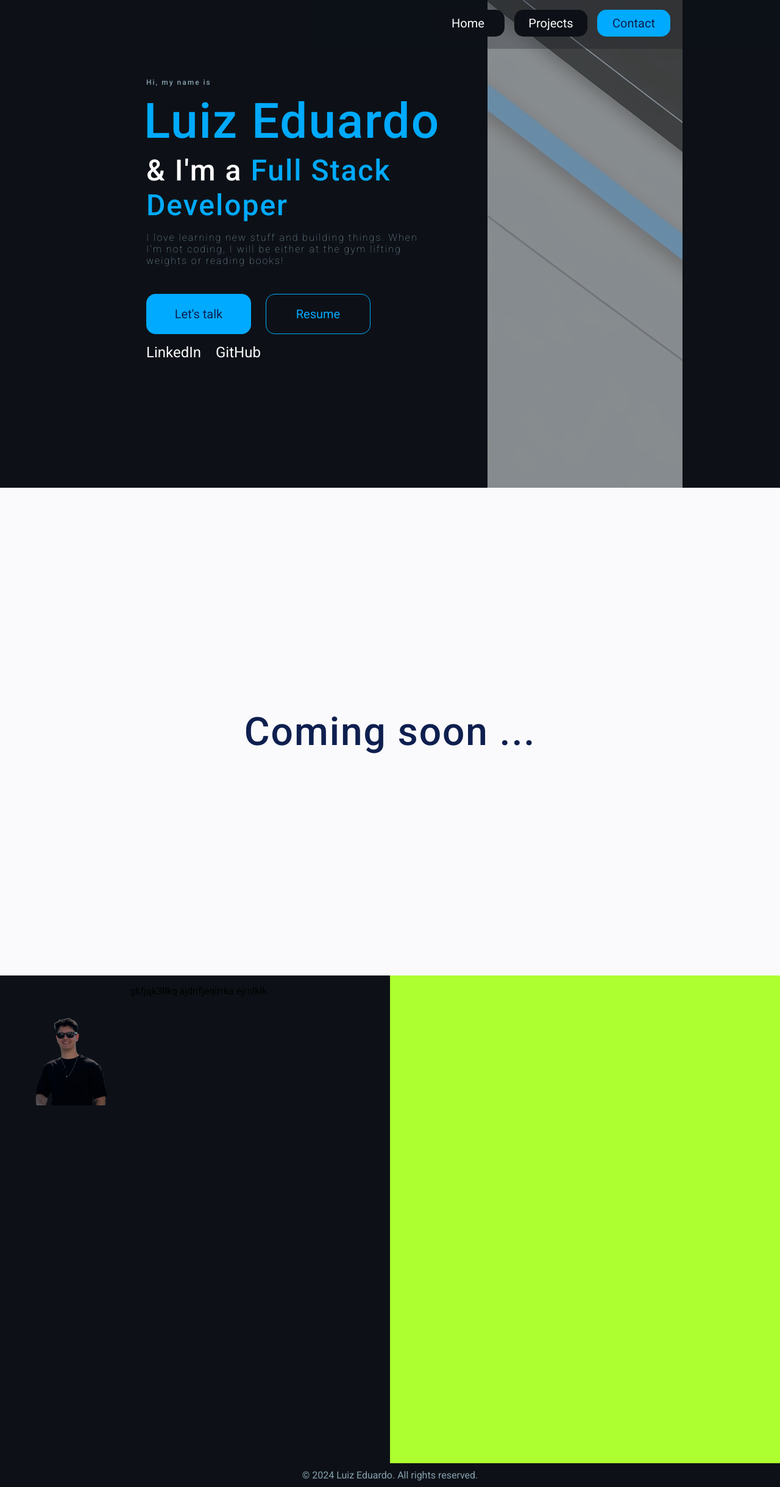
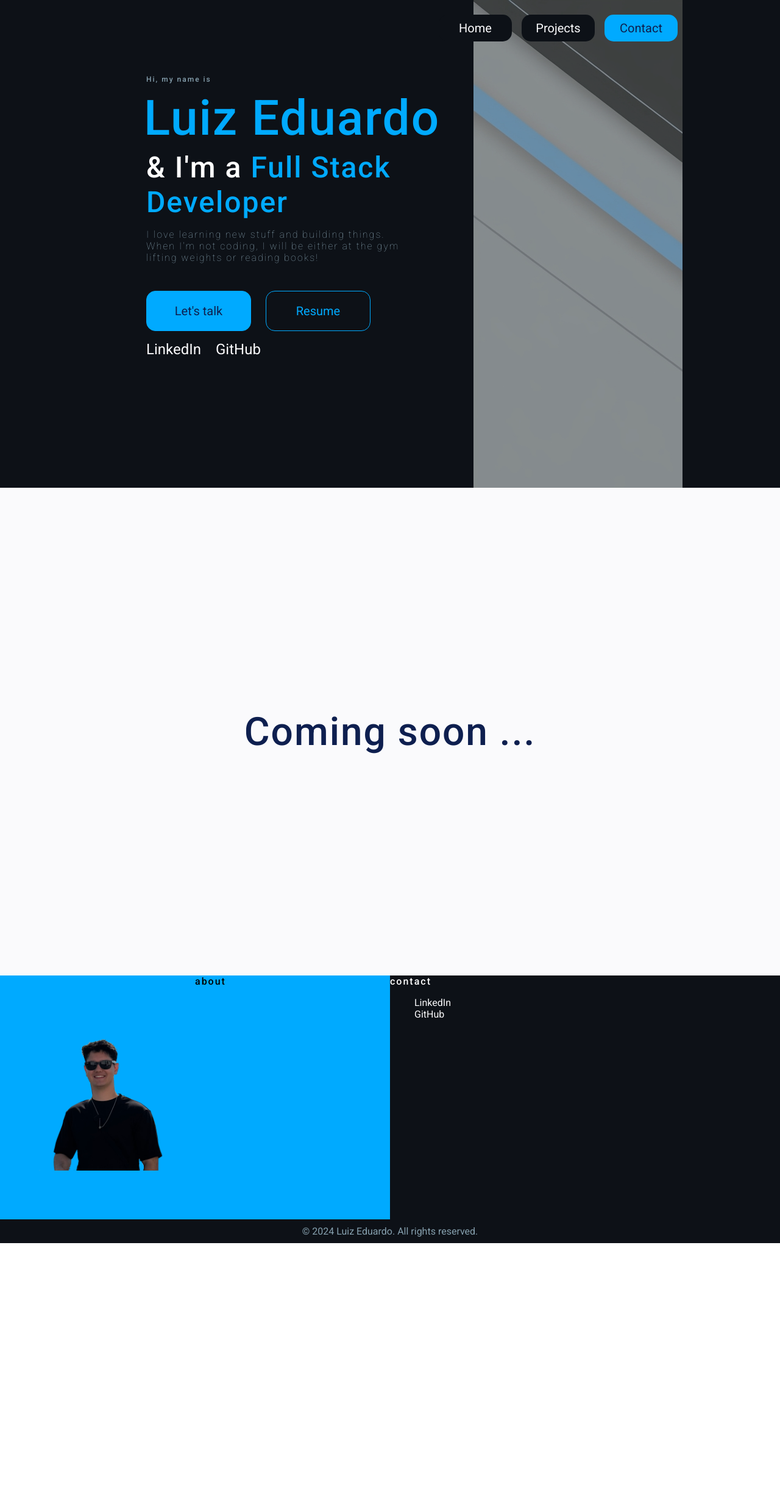
Before and after one commit to Luiz161001/portfolio, a React (Vite) app: page / in a window 1280 px wide. Shown: the whole page at 61% size. After the commit the page ends 2039 px from the top, so only its background shows below. Built offline with nearby package versions, Linux system fonts and the light colour scheme.

Commit message:
about section

```diff
--- a/src/App.css
+++ b/src/App.css
@@ -3,8 +3,9 @@
 :root {
     --main-collor-light: #FAFAFC;
     --main-collor-dark: #0d1117;
+    --main-collor-lightDark: #0d11178b;
 
-    --navbar-collor: #0d111742;
+    --navbar-collor: #0d111792;
 
     --color-blue: #00AAFF;
     --color-light-blue: #c5ebfea8;
@@ -41,20 +42,24 @@ ul {
 
 
 @media only screen and (min-width: 900px) {
-    .container,
-    .header-container {
+    .container {
         margin-left: 20vh;
         margin-right: 20vh;
     }
 
-    .cards-container section{
+    /* .cards-container section{
         position: sticky;
         top: 0;
         object-fit: cover;
-    }
+    } */
 }
 
 /* ------------------------ header  ------------------------*/
+#header {
+    width: 100%;
+    display: flex;
+    justify-content: center;
+}
 .header-container {
     display: flex;
     justify-content: end;
@@ -66,13 +71,17 @@ nav {
 }
 
 header {
-    background-color: var(--navbar-collor);
     position: fixed;
-    top: 0;
+    top: 0.5em;
     z-index: 1;
-    width: 100%;
+    width: 80%;
     height: 10vh;
     transition: background-color 0.4s ease-in-out;
+    border-radius: 50px;
+}
+
+.scrolled {
+    background-color: var(--navbar-collor);
 }
 
 a {
@@ -234,7 +243,7 @@ a {
     #hero .container {
         height: 100vh;
         display: grid;
-        grid-template-columns: 2fr 1fr;
+        grid-template-columns: 1.8fr 1fr;
         grid-template-rows: 1fr;
     }
     #hero .left {
@@ -258,12 +267,6 @@ a {
 
 
 /* ------------------------ projects  ------------------------*/
-/* #projects .container {
-    height: 100vh;
-    display: grid;
-    grid-template-columns: 1.6fr 1fr;
-    grid-template-rows: 1fr;
-} */
 
 #projects {
     background-color: var(--main-collor-light);
@@ -289,12 +292,12 @@ a {
 }
 
 #about .left{
-    /* background-color: #00AAFF; */
+    background-color: var(--color-blue);
     width: 100%;
     height: 100%;
 
     display: grid;
-    grid-template-columns: 0.5fr 1fr;
+    grid-template-columns: 1fr 1fr;
     grid-template-rows: 1fr;
 }
 
@@ -305,14 +308,13 @@ a {
 }
 
 #about .right{
-    background-color: greenyellow;
+    /* background-color: greenyellow; */
     width: 100%;
     height: 100%;
+}
 
-    display: flex;
-    align-items: center;
-    justify-content: center;
-    gap: 20px;
+#about .right .text{
+    color: var(--color-white);
 }
 
 @media only screen and (min-width: 1200px){
@@ -320,7 +322,7 @@ a {
         display: grid;
         grid-template-rows: 1fr;
         grid-template-columns: 1fr 1fr;
-        height: 100vh;
+        height: 50vh;
     }
 }
 
--- a/src/components/About.jsx
+++ b/src/components/About.jsx
@@ -6,11 +6,14 @@ const About = () => {
         <section id="about">
             <div className="left">
                 <img src={pfp} alt="" />
-                <p>gkfjqk3llkq ajdnfjeqlrrka ejrnlklk</p>
+                <p className="text">about</p>
             </div>
             <div className="right">
-                {/* <img src={pfp} alt="" />
-                <p>gkfjqk3llkq ajdnfjeqlrrka ejrnlklk</p> */}
+                <p className="text">contact</p>
+                <ul>
+                    <li><a href="https://www.linkedin.com/in/lvieiradepaulo/" target="_blank">LinkedIn</a></li>
+                    <li><a href="https://github.com/Luiz161001" target="_blank">GitHub</a></li>
+                </ul>
             </div>
         </section>
     )
--- a/src/components/Header.jsx
+++ b/src/components/Header.jsx
@@ -3,7 +3,8 @@ import list from "../assets/icons/list.svg"
 
 const Header = () => {
     return (
-        <header id="header">
+        <section id="header">
+            <header>
                 <div className="header-container">
                     <img src={list} alt="list-icon" className="list" />
                     <nav>
@@ -15,6 +16,8 @@ const Header = () => {
                     </nav>
                 </div>
             </header>
+        </section>
+
     )
 }
 
```
Lines whose indentation alone changed are shown as unchanged.
